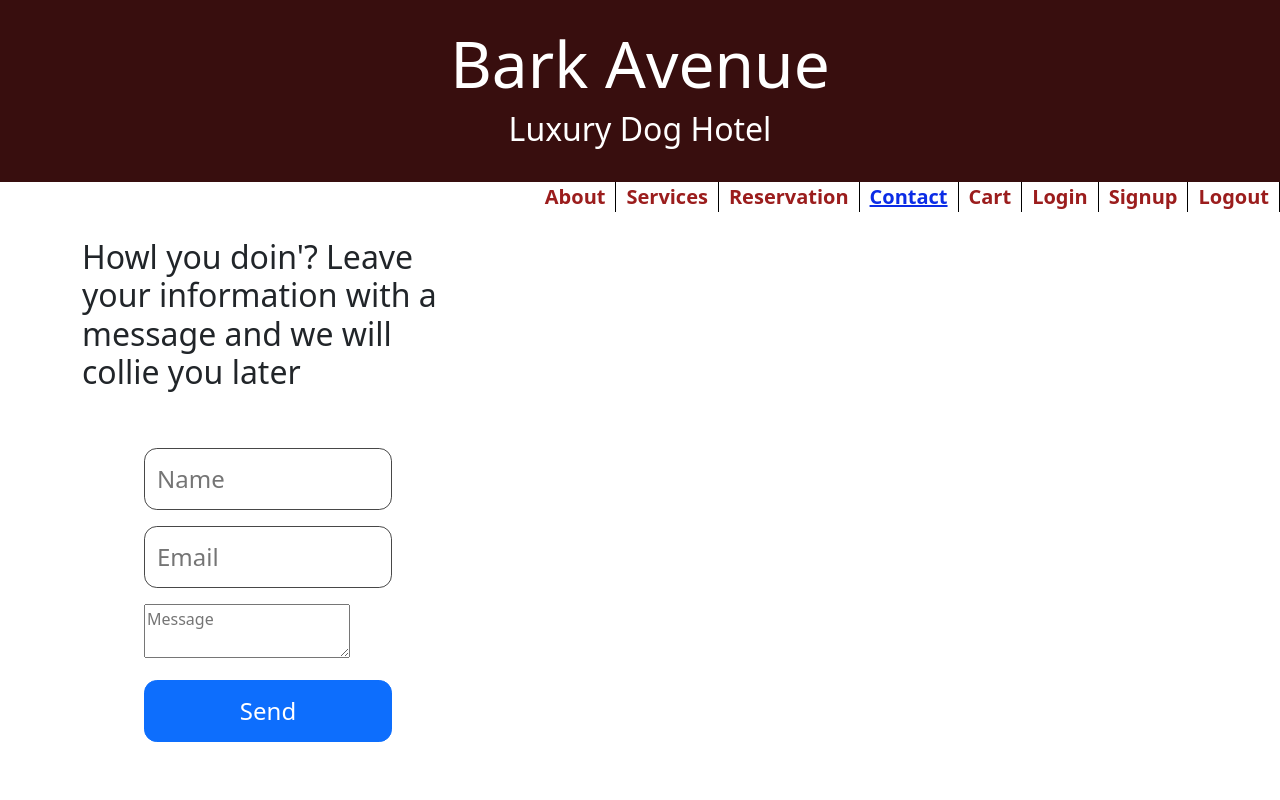
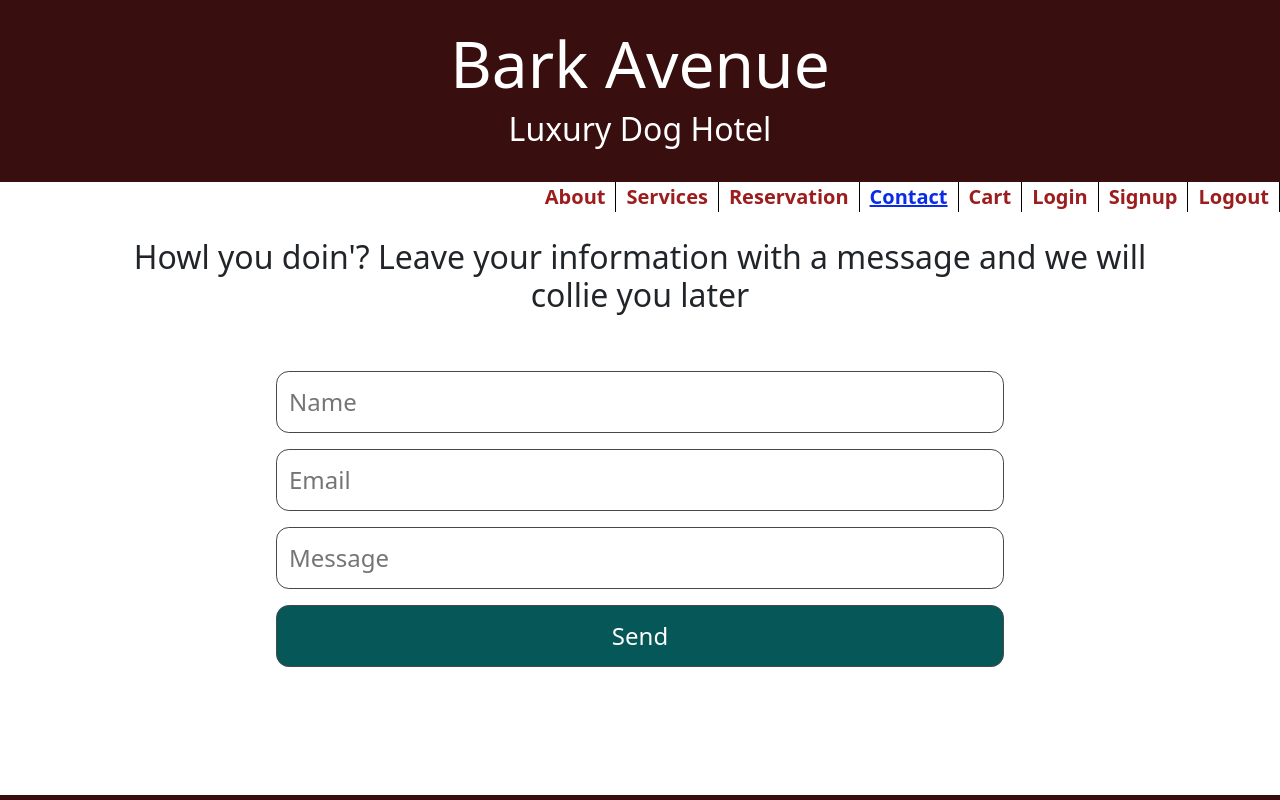
Before and after one commit to blen90/barkAvenue, a React (Create React App) app in the folder client/: page /Contact in a window 1280 px wide. Shown: the top 800 px of the page. Built offline with nearby package versions, Linux system fonts and the light colour scheme.

Commit message:
fixed contact form and email sends all info now

```diff
--- a/client/src/pages/Contact/Contact.css
+++ b/client/src/pages/Contact/Contact.css
@@ -0,0 +1,5 @@
+
+.submit-button {
+    background-color: rgb(6, 87, 87);
+    color: white;
+}
--- a/client/src/pages/Contact/Contact.js
+++ b/client/src/pages/Contact/Contact.js
@@ -1,6 +1,7 @@
 import React from 'react';
 import emailjs from 'emailjs-com';
-import { Col } from "reactstrap";
+import './Contact.css';
+import { Col, Container } from "reactstrap";
 
 export default function Contact() {
 
@@ -18,7 +19,8 @@ export default function Contact() {
   }
 
   return (
-    <Col sm="12" md="4">
+    <Container>
+    <Col sm="12" md="12" className="text-center">
       <div className="form-container">
         <h2 className="title"> Howl you doin'? Leave your information with a message and we will collie you later </h2>
         <br></br>
@@ -31,12 +33,13 @@ export default function Contact() {
             <input type="text" className="form-email" name="user_email" placeholder="Email" />
           </li>
           <li>
-            <textarea type="text" className="form-message" name="message" placeholder="Message" />
+            <input type="text" className="form-message" name="message" placeholder="Message" />
           </li>
-          <input className="submit-button btn-primary" type="submit" value="Send" />
+          <input className="submit-button" type="submit" value="Send" />
         </form>
       </div>
       </Col>
+      </Container>
   );
 
 }
```
